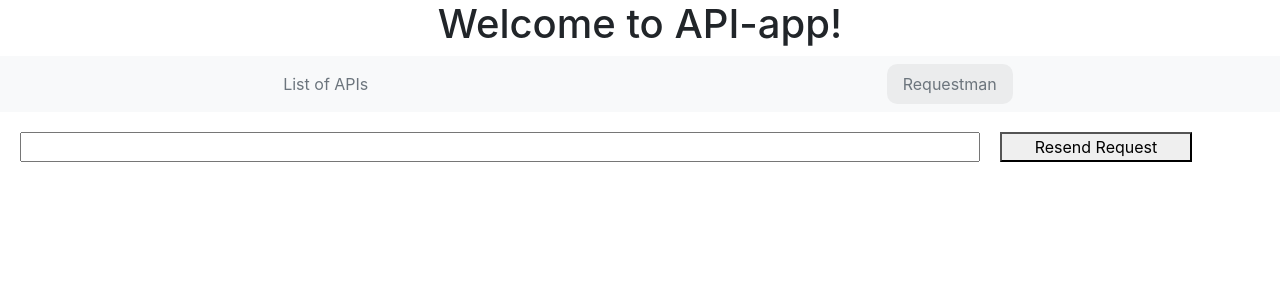
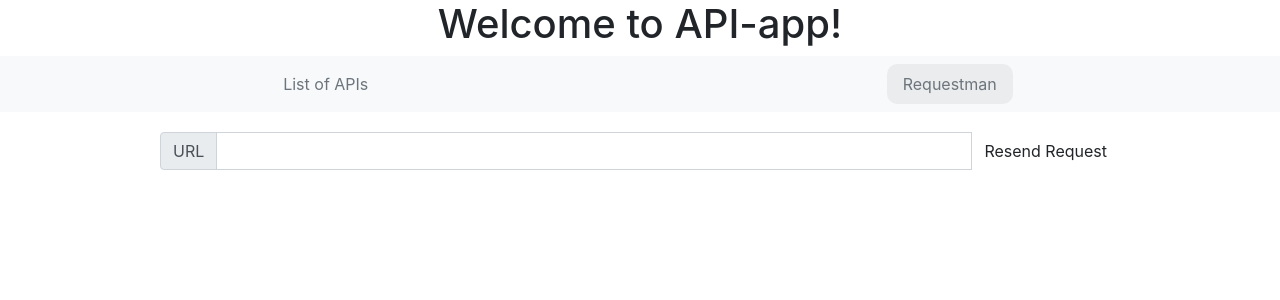
Before and after one commit to Gojeflone/CISC474_Sport_Project, an Angular app in the folder sport-app/: page /requestman in a window 1280 px wide. Shown: the top 300 px of the page. Built offline with nearby package versions, Linux system fonts and the light colour scheme.

Commit message:
Requestman nav bar

```diff
--- a/sport-app/src/app/app.component.css
+++ b/sport-app/src/app/app.component.css
@@ -1,3 +1,7 @@
+nav {
+    margin-bottom: 20px;
+}
+
 nav a {
     margin: auto;
     color: var(--gray);
--- a/sport-app/src/app/components/requestman/requestman.component.css
+++ b/sport-app/src/app/components/requestman/requestman.component.css
@@ -1,12 +1,8 @@
-#InputText {
+#bar {
     width: 75%;
-    margin: 20px;
+    margin: auto;
 }
 
-#ResendButton {
-    width: 15%;
-}
-
-#ResponseText.error {
+.error {
     color: red;
 }
--- a/sport-app/src/app/components/requestman/requestman.component.html
+++ b/sport-app/src/app/components/requestman/requestman.component.html
@@ -1,5 +1,12 @@
-<input id='InputText' (keyup)="updated($event)" #theInput/>
-<button id='ResendButton' (click)="resend()">Resend Request</button>
-<div id='LoadingText' *ngIf="!(result$ | async) && theInput.value">Loading...</div>
-<div id='CORSWarningText' *ngIf="(result$ | async)?.isError && (result$ | async)?.response?.status === 0">Response is likely missing CORS headers.</div>
-<pre id='ResponseText' [class.error]="(result$ | async)?.isError" *ngIf="result$ | async">{{ (result$ | async)?.response | json }}</pre>
+<div class='input-group mb-3' id='bar'>
+    <div class="input-group-prepend">
+        <span class="input-group-text">URL</span>
+    </div>
+    <input class='form-control' (keyup)="updated($event)" #theInput/>
+    <div class="input-group-append">
+        <button class='btn' (click)="resend()">Resend Request</button>
+    </div>
+</div>
+<div *ngIf="!(result$ | async) && theInput.value">Loading...</div>
+<div *ngIf="(result$ | async)?.isError && (result$ | async)?.response?.status === 0">Response is likely missing CORS headers.</div>
+<pre [class.error]="(result$ | async)?.isError" *ngIf="result$ | async">{{ (result$ | async)?.response | json }}</pre>
```
